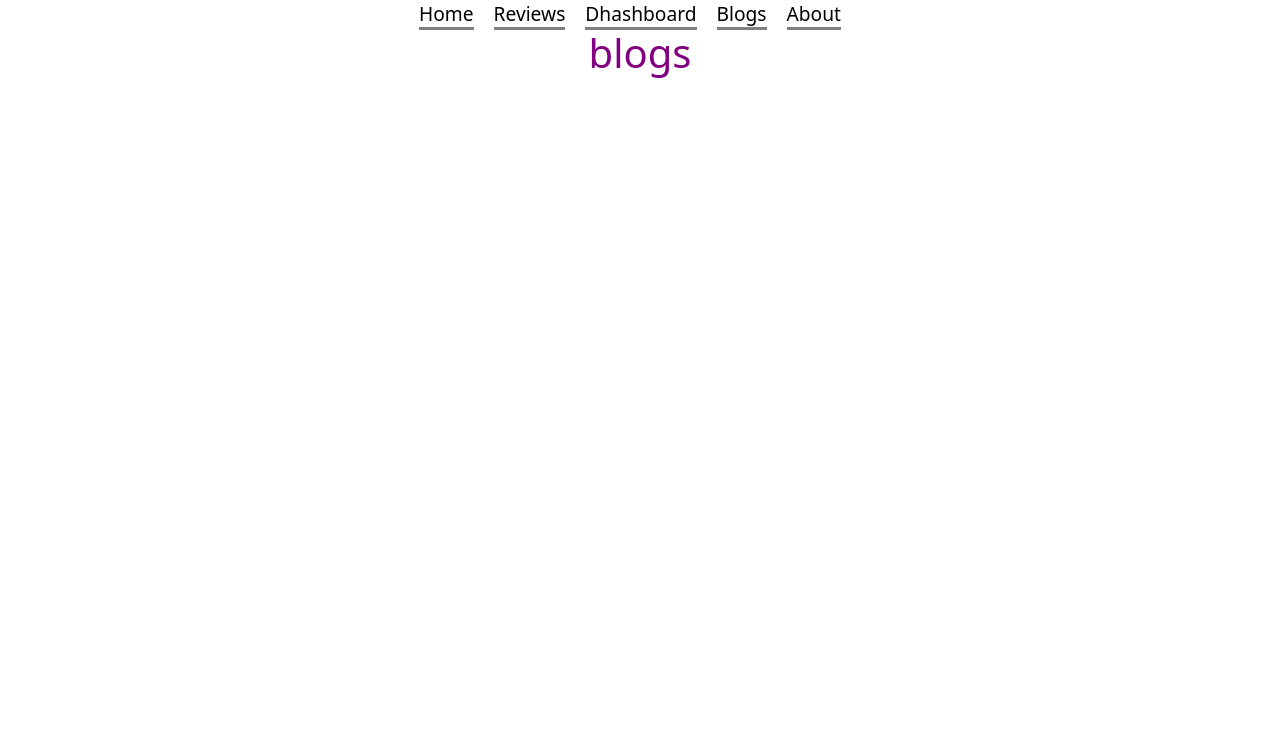
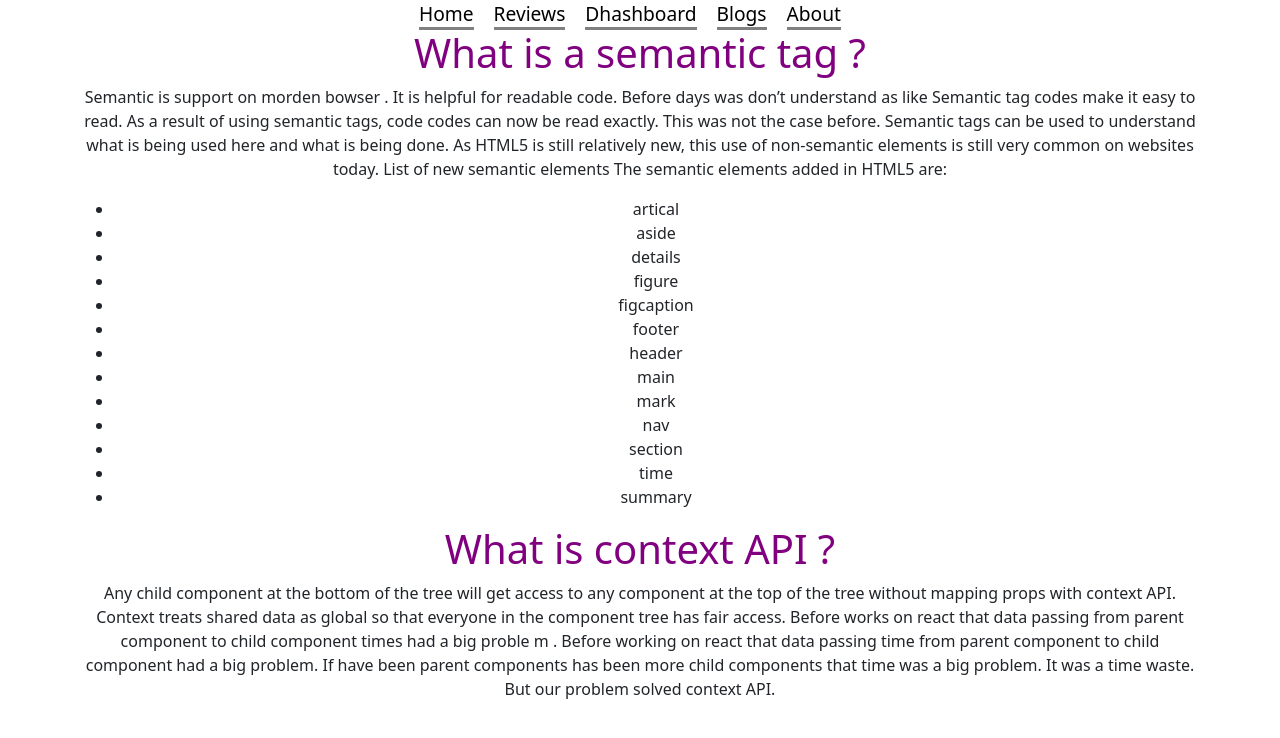
Before and after one commit to Muhammad-Mehedi-Hasan-Opi-Sarker/oil-mart, a React (Create React App) app: page /blogs in a window 1280 px wide. Shown: the top 738 px of the page. Built offline with nearby package versions, Linux system fonts and the light colour scheme.

Commit message:
ansewer to the add

```diff
--- a/public/index.html
+++ b/public/index.html
@@ -24,7 +24,7 @@
       work correctly both with client-side routing and a non-root public URL.
       Learn how to configure a non-root public URL by running `npm run build`.
     -->
-    <title>React App</title>
+    <title>Oil Mart</title>
   </head>
   <body>
     <noscript>You need to enable JavaScript to run this app.</noscript>
--- a/src/components/Blogs/Blogs.js
+++ b/src/components/Blogs/Blogs.js
@@ -2,8 +2,31 @@ import React from 'react';
 
 const Blogs = () => {
     return (
-        <div>
-            <h1>blogs</h1>
+        <div className='container'>
+            <h1>What is a semantic tag ?</h1>
+            <p>Semantic is support on morden bowser . It is helpful for readable code. Before days was don’t understand as like Semantic tag codes make it easy to read. As a result of using semantic tags, code codes can now be read exactly. This was not the case before. Semantic tags can be used to understand what is being used here and what is being done.
+                As HTML5 is still relatively new, this use of non-semantic elements is still very common on websites today.
+                List of new semantic elements
+                The semantic elements added in HTML5 are:</p>
+            <ul>
+                <li>artical </li>
+                <li>aside</li>
+                <li>details</li>
+                <li>figure</li>
+                <li>figcaption</li>
+                <li>footer</li>
+                <li>header</li>
+                <li>main</li>
+                <li>mark</li>
+                <li>nav</li>
+                <li>section</li>
+                <li>time</li>
+                <li>summary</li>
+            </ul>
+            <h1>What is context API ?</h1>
+            <p>Any child component at the bottom of the tree will get access to any component at the top of the tree without mapping props with context API. Context treats shared data as global so that everyone in the component tree has fair access. Before works on react that data passing from parent component to child component times had a big proble m .
+                Before working on react that data passing time from parent component to child component had a big problem. If have been parent components has been more child components that time was a big problem. It was a time waste. But our problem solved context API.
+            </p>
         </div>
     );
 };
```
